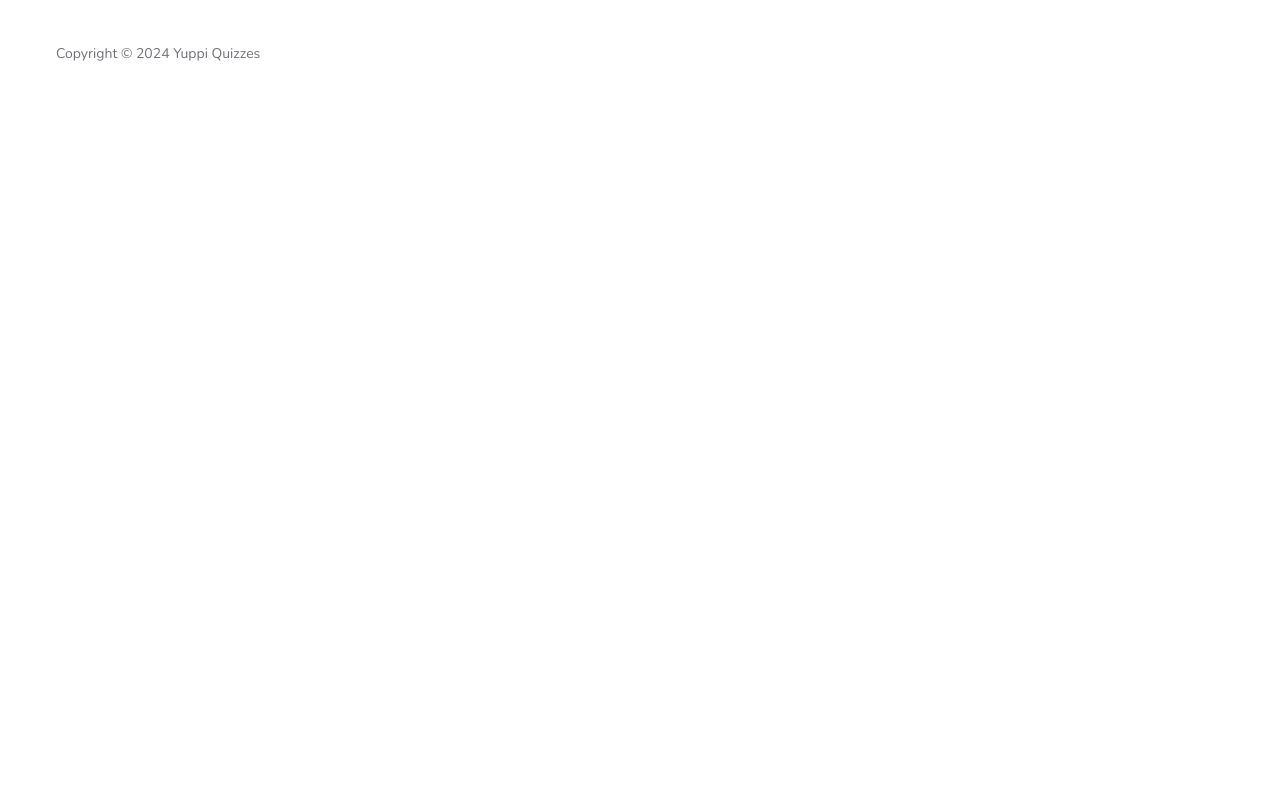
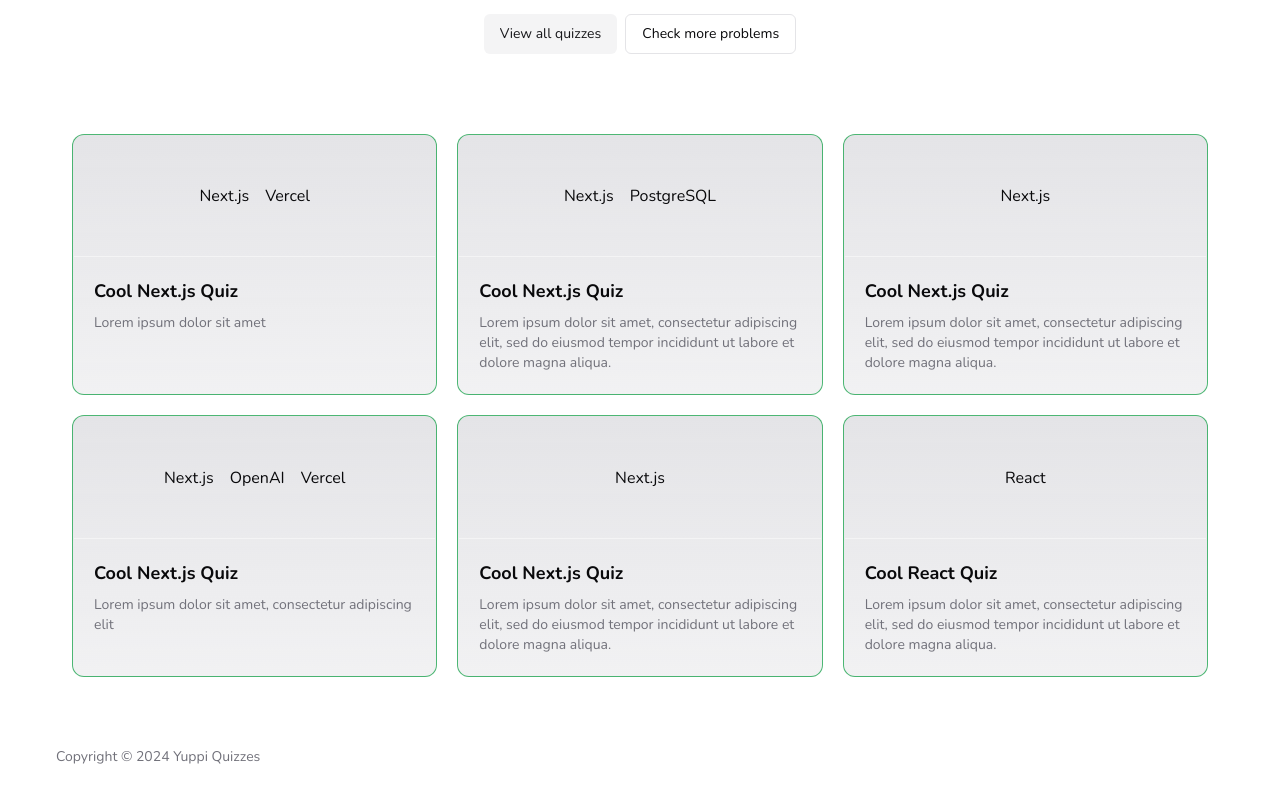
Before and after one commit to Esutarosa/yuppi, a Next.js app: page / in a window 1280 px wide. Shown: the part 1460-2262 px from the top of the page. Before the commit the page ends 1562 px from the top, so only its background shows below. Built offline with nearby package versions, Linux system fonts and the light colour scheme.

Commit message:
+ Added popular card component

```diff
--- /dev/null
+++ b/src/components/containers/Popular/PopularCard/index.tsx
@@ -0,0 +1,52 @@
+import type { FC } from 'react';
+import Link from 'next/link';
+
+import Panel from '@/components/common/Panel';
+
+interface PopularCardProps {
+  type: string;
+  tags: string[];
+  title: string;
+  description: string;
+  quiz_name: string;
+  quiz_url: string;
+};
+
+const PopularCard: FC<PopularCardProps> = ({
+  type,
+  tags,
+  title,
+  description,
+  quiz_name,
+  quiz_url,
+}) => {
+  return (
+    <Link href={quiz_url} className='w-full h-full grid items-stretch justify-items-stretch'>
+      <Panel innerClassName='bg-surface-100 group/panel'>
+        <div className='flex flex-col justify-between'>
+          {tags && (
+            <div className='relative w-full aspect-[3/1] bg-surface-300 flex items-center justify-center gap-4 overflow-hidden'>
+              {tags.map((tag, index) => (
+                <div
+                  key={index}
+                  title={tag}
+                  className='relative z-10'
+                >
+                  {tag}
+                </div>
+              ))}
+            </div>
+          )}
+          <div className='p-5 flex flex-col gap-2 border-t border-muted'>
+            <span className="flex items-start justify-between">
+              <h4 className="text-foreground text-lg">{title}</h4>
+            </span>
+            <p className='text-sm text-muted-foreground'>{description}</p>
+          </div>
+        </div>
+      </Panel>
+    </Link>
+  );
+};
+
+export default PopularCard;
--- a/src/components/containers/Popular/index.tsx
+++ b/src/components/containers/Popular/index.tsx
@@ -1,11 +1,15 @@
+import type { FC } from 'react';
+import Link from 'next/link';
+
 import { Button } from '@/components/ui/button';
 import SectionContainer from '@/layouts/SectionContainer';
-import Link from 'next/link';
-import type { FC } from 'react';
+import PopularCard from '@/components/containers/Popular/PopularCard';
+
+import { POPULAR_DATA as getPopular } from '@/data/getPopular';
 
 const Popular: FC = () => {
   return (
-    <SectionContainer id='popular' classID='xl:pt-32'>
+    <SectionContainer id='popular' className='md:pt-12 xl:pt-32'>
       <div className='text-center'>
         <h2 className='text-3xl'>Most Popular</h2>
         <p className='text-muted-foreground my-3 pt-2'>Try your hand at the most popular quizzes and problems now</p>
@@ -23,6 +27,17 @@ const Popular: FC = () => {
           </Button>
         </div>
       </div>
+
+      <div className='mt-16 grid grid-cols-12 gap-5'>
+        {getPopular.map((popular, index) => (
+          <div
+            key={index}
+            className='col-span-12 lg:col-span-6 xl:col-span-4'
+          >
+            <PopularCard {...popular} />
+          </div>
+        ))}
+      </div>
     </SectionContainer>
   );
 };
--- /dev/null
+++ b/src/data/getPopular.ts
@@ -0,0 +1,50 @@
+export const POPULAR_DATA = [
+  {
+    type: 'popular',
+    tags: ['Next.js', 'Vercel'],
+    title: 'Cool Next.js Quiz',
+    description: 'Lorem ipsum dolor sit amet',
+    quiz_name: 'next.js',
+    quiz_url: '/',
+  },
+  {
+    type: 'popular',
+    tags: ['Next.js', "PostgreSQL"],
+    title: 'Cool Next.js Quiz',
+    description: 'Lorem ipsum dolor sit amet, consectetur adipiscing elit, sed do eiusmod tempor incididunt ut labore et dolore magna aliqua.',
+    quiz_name: 'next.js',
+    quiz_url: '/',
+  },
+  {
+    type: 'popular',
+    tags: ['Next.js'],
+    title: 'Cool Next.js Quiz',
+    description: 'Lorem ipsum dolor sit amet, consectetur adipiscing elit, sed do eiusmod tempor incididunt ut labore et dolore magna aliqua.',
+    quiz_name: 'next.js',
+    quiz_url: '/',
+  },
+  {
+    type: 'popular',
+    tags: ['Next.js', 'OpenAI', 'Vercel'],
+    title: 'Cool Next.js Quiz',
+    description: 'Lorem ipsum dolor sit amet, consectetur adipiscing elit',
+    quiz_name: 'next.js',
+    quiz_url: '/',
+  },
+  {
+    type: 'popular',
+    tags: ['Next.js'],
+    title: 'Cool Next.js Quiz',
+    description: 'Lorem ipsum dolor sit amet, consectetur adipiscing elit, sed do eiusmod tempor incididunt ut labore et dolore magna aliqua.',
+    quiz_name: 'next.js',
+    quiz_url: '/',
+  },
+  {
+    type: 'popular',
+    tags: ['React'],
+    title: 'Cool React Quiz',
+    description: 'Lorem ipsum dolor sit amet, consectetur adipiscing elit, sed do eiusmod tempor incididunt ut labore et dolore magna aliqua.',
+    quiz_name: 'next.js',
+    quiz_url: '/',
+  },
+];
```
